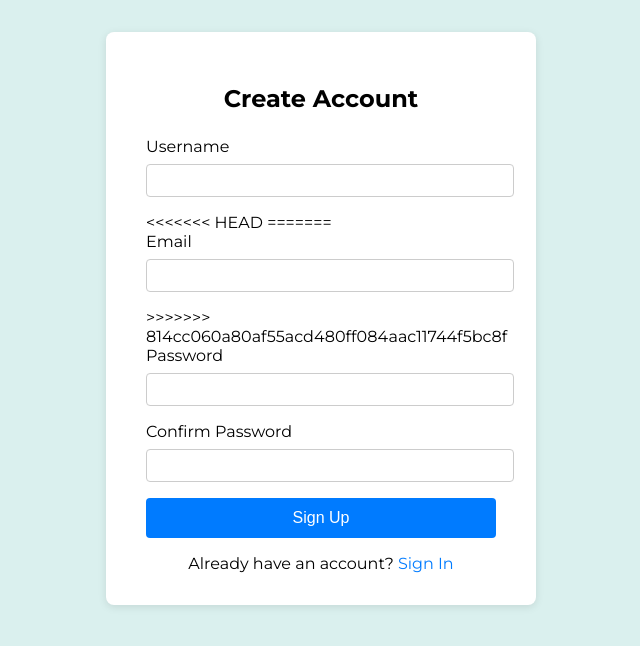
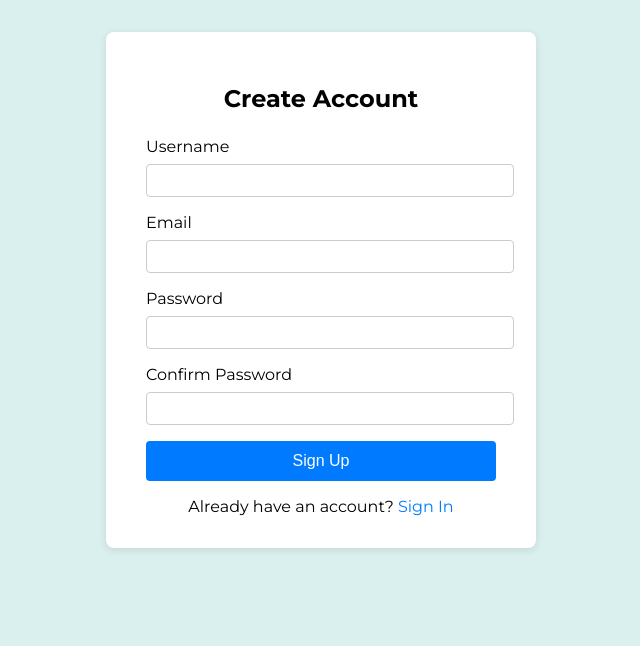
Before and after one commit to Hidden-Umah/Journal-Web-App, a Django app: page /signup/ in a window 1280 px wide. Shown: the part 82-728 px from the top of the page, without its empty margins (319-959 px from the left). Run offline with Django 5.2, Linux system fonts and the light colour scheme; some web fonts are replaced.

```diff
--- a/dear_journal_app/templates/signup.html
+++ b/dear_journal_app/templates/signup.html
@@ -30,14 +30,10 @@
                 <label for="username">Username</label>
                 <input type="text" id="username" name="username" required>
             </div>
-<<<<<<< HEAD
-
-=======
             <div class="form-group">
                 <label for="email">Email</label>
                 <input type="email" id="email" name="email" required>
             </div>
->>>>>>> 814cc060a80af55acd480ff084aac11744f5bc8f
             <div class="form-group">
                 <label for="password">Password</label>
                 <input type="password" id="password" name="password" required minlength="6">
```
